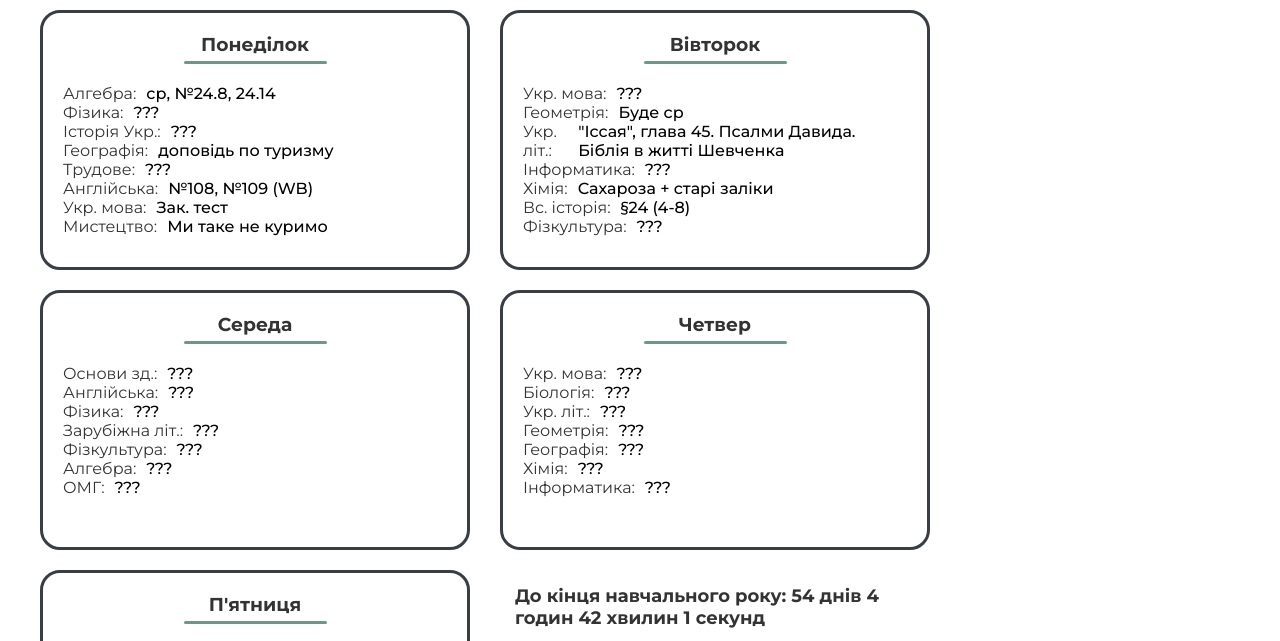
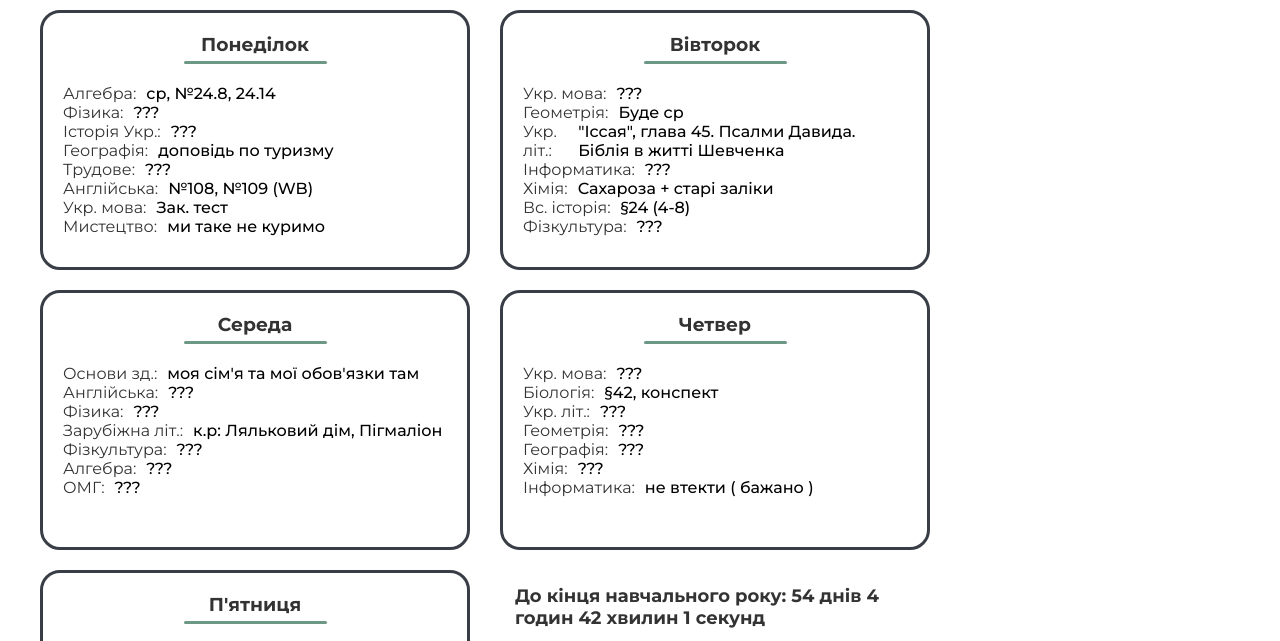
Before and after one commit to ZubalYana/School-diary, a website: page public/index.html in a window 1280 px wide. Shown: the part 124-765 px from the top of the page. Drawn offline with nearby package versions, Linux system fonts and the light colour scheme.

Commit message:
add all the existed homework

```diff
--- a/public/index.html
+++ b/public/index.html
@@ -60,7 +60,7 @@
                     </div>
                     <div class="weekDay_lesson">
                         <div class="weekDay_lessonName">Мистецтво:</div>
-                        <div class="weekDay_lessonHomework" id="MondayHomework8">Ми таке не куримо</div>
+                        <div class="weekDay_lessonHomework" id="MondayHomework8">ми таке не куримо</div>
                     </div>
                 </div>
             </div>
@@ -110,7 +110,7 @@
                 <div class="weekDay_lessons">
                     <div class="weekDay_lesson">
                         <div class="weekDay_lessonName">Основи зд.:</div>
-                        <div class="weekDay_lessonHomework">???</div>
+                        <div class="weekDay_lessonHomework">моя сім'я та мої обов'язки там</div>
                     </div>
                     <div class="weekDay_lesson">
                         <div class="weekDay_lessonName">Англійська:</div>
@@ -122,7 +122,7 @@
                     </div>
                     <div class="weekDay_lesson">
                         <div class="weekDay_lessonName">Зарубіжна літ.:</div>
-                        <div class="weekDay_lessonHomework">???</div>
+                        <div class="weekDay_lessonHomework">к.р: Ляльковий дім, Пігмаліон</div>
                     </div>
                     <div class="weekDay_lesson">
                         <div class="weekDay_lessonName">Фізкультура:</div>
@@ -151,7 +151,7 @@
                     </div>
                     <div class="weekDay_lesson">
                         <div class="weekDay_lessonName">Біологія:</div>
-                        <div class="weekDay_lessonHomework">???</div>
+                        <div class="weekDay_lessonHomework">§42, конспект</div>
                     </div>
                     <div class="weekDay_lesson">
                         <div class="weekDay_lessonName">Укр. літ.:</div>
@@ -171,7 +171,7 @@
                     </div>
                     <div class="weekDay_lesson">
                         <div class="weekDay_lessonName">Інформатика:</div>
-                        <div class="weekDay_lessonHomework">???</div>
+                        <div class="weekDay_lessonHomework">не втекти ( бажано )</div>
                     </div>
                 </div>
             </div>
```
